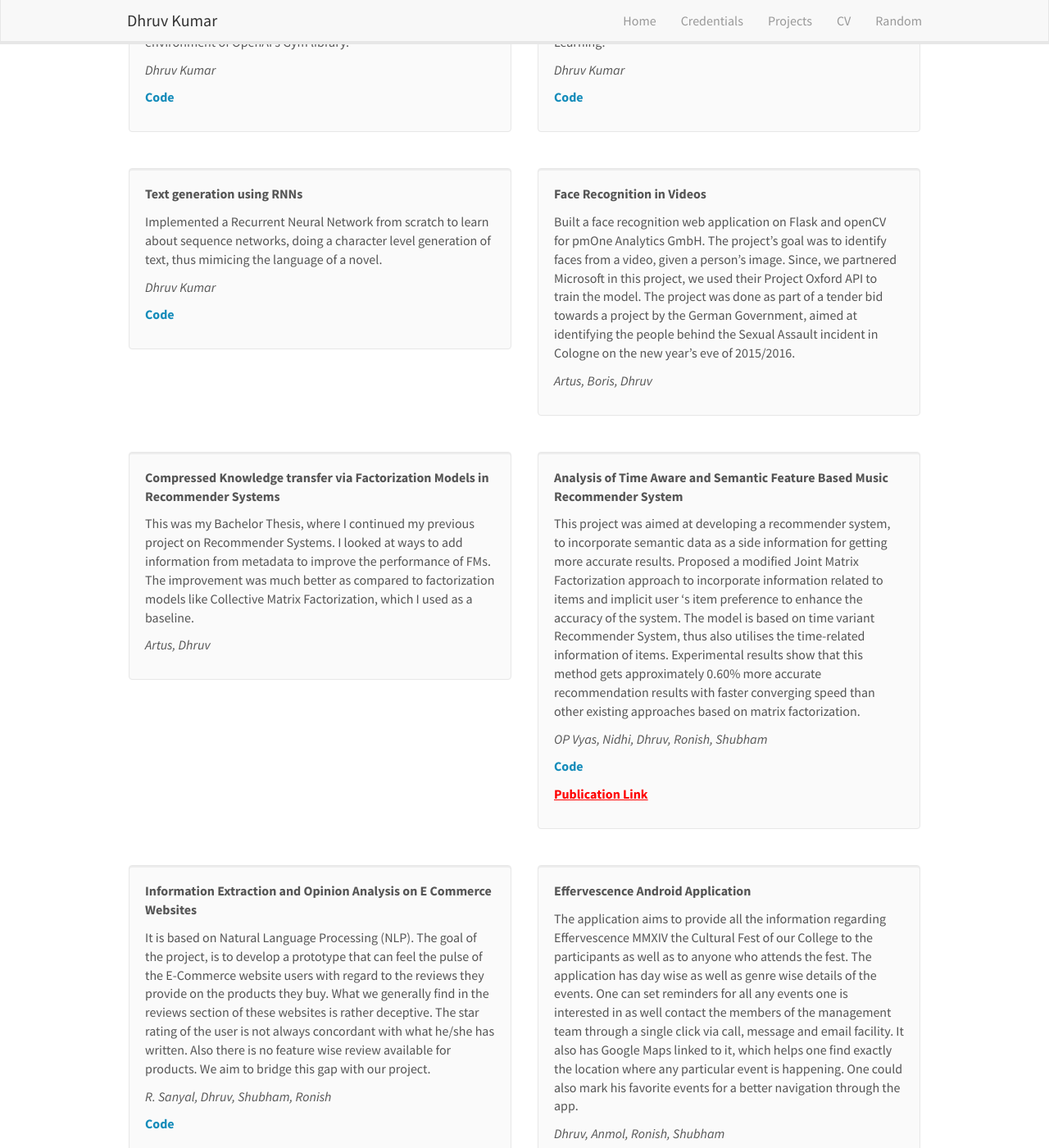
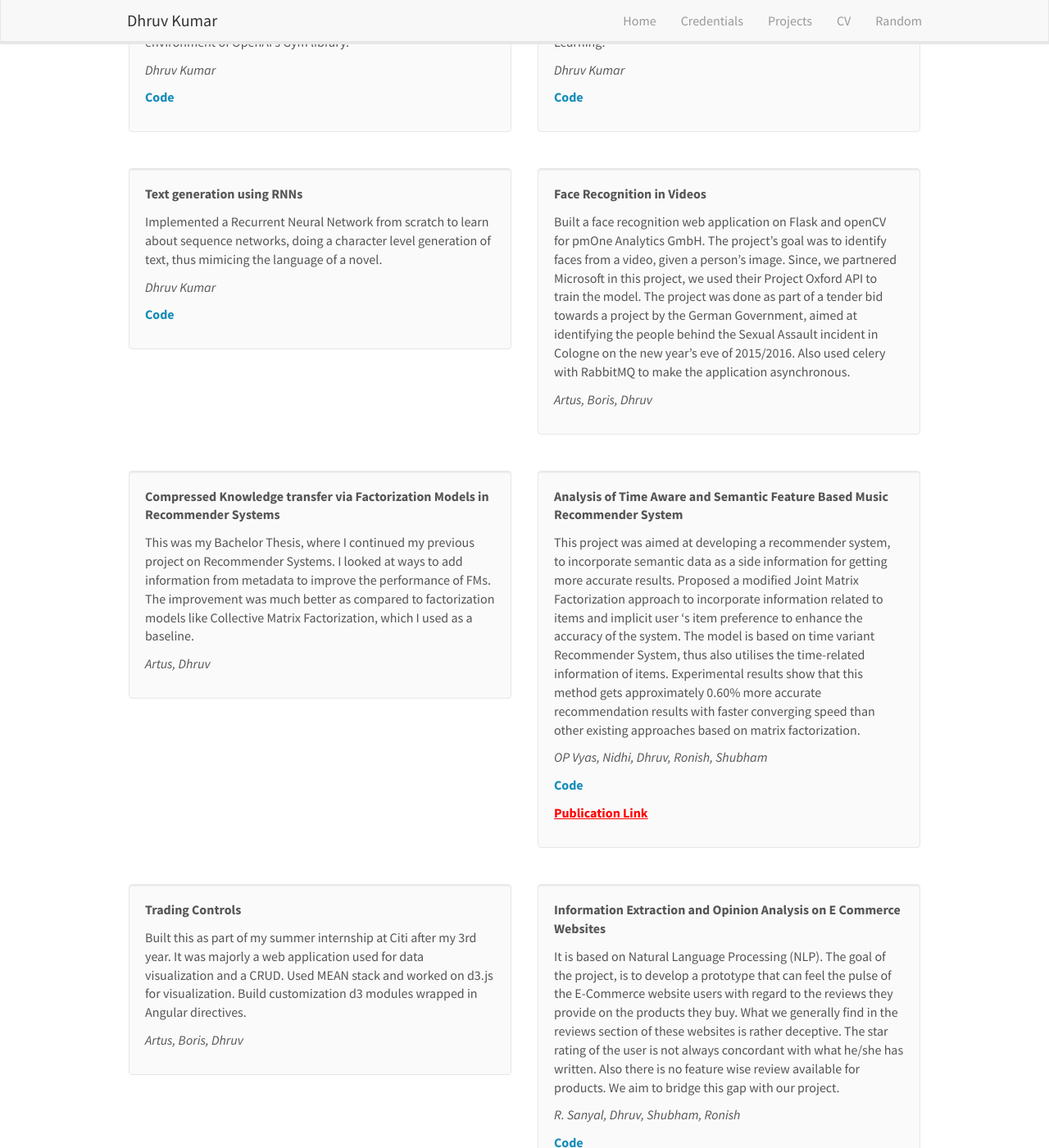
Before and after one commit to ddhruvkr/ddhruvkr.github.io, a Jekyll site: the page built from _pages/publications.md, in a window 1280 px wide and 1400 px high, scrolled down 473 px. Shown: the whole window at 82% size. Built offline with Jekyll 4.4.1, drawn with Linux system fonts in a browser that asks for light colours; nearby versions of some CDN libraries.

Commit message:
adding project

```diff
--- a/_data/publist.yml
+++ b/_data/publist.yml
@@ -58,6 +58,7 @@
   image:
   description:
     Built a face recognition web application on Flask and openCV for pmOne Analytics GmbH. The project's goal was to identify faces from a video, given a person’s image. Since, we partnered Microsoft in this project, we used their Project Oxford API to train the model. The project was done as part of a tender bid towards a project by the German Government, aimed at identifying the people behind the Sexual Assault incident in Cologne on the new year’s eve of 2015/2016.
+    Also used celery with RabbitMQ to make the application asynchronous.
   authors:
     Artus, Boris, Dhruv
   link:
@@ -96,6 +97,18 @@
     display: Code
   highlight: 1
   news1: <a style="color:#FF0000; text-decoration:underline" href="https://link.springer.com/article/10.1007/s13369-016-2209-0">Publication Link</a>
+  news2:
+
+- title: Trading Controls
+  image:
+  description:
+    Built this as part of my summer internship at Citi after my 3rd year. It was majorly a web application used for data visualization and a CRUD. Used MEAN stack and worked on d3.js for visualization. Build customization d3 modules wrapped in Angular directives.
+  authors:
+    Artus, Boris, Dhruv
+  link:
+    url:
+    display:
+  highlight: 1
   news2:
 
 - title: Information Extraction and Opinion Analysis on E Commerce Websites
```
